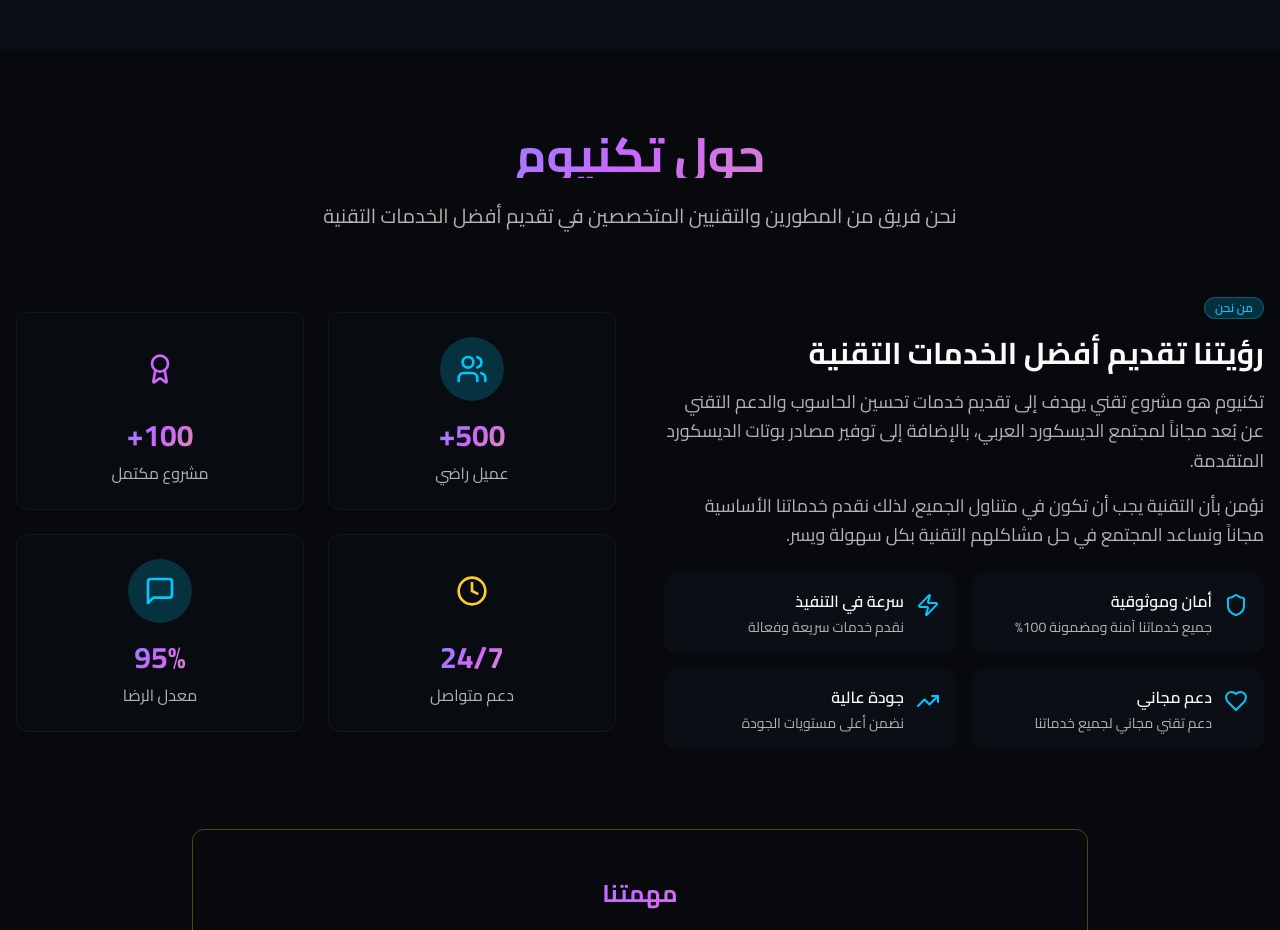
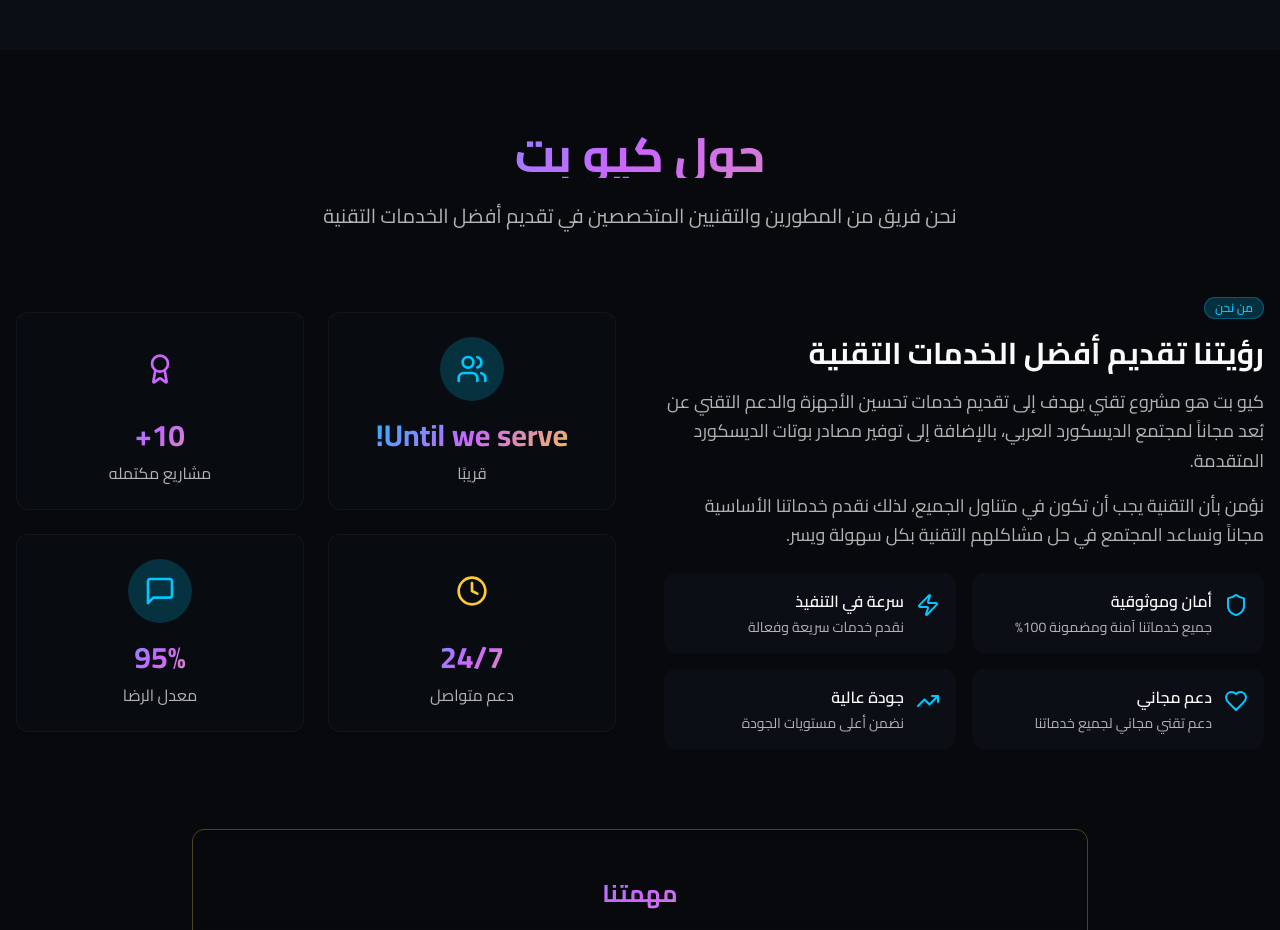
Before and after one commit to DecryptedM4/qbitt, a React (Vite) app: page /qbitt/ in a window 1280 px wide. Shown: the part 2440-3370 px from the top of the page. Built offline with nearby package versions, Linux system fonts and the light colour scheme.

Commit message:
Update About.tsx

```diff
--- a/src/components/About.tsx
+++ b/src/components/About.tsx
@@ -15,14 +15,14 @@ const About = () => {
   const stats = [
     {
       icon: <Users className="w-8 h-8" />,
-      number: "500+",
-      label: "عميل راضي",
+      number: "Until we serve!",
+      label: "قريبًا",
       color: "tech-primary"
     },
     {
       icon: <Award className="w-8 h-8" />,
-      number: "100+",
-      label: "مشروع مكتمل",
+      number: "10+",
+      label: "مشاريع مكتمله",
       color: "tech-secondary"
     },
     {
@@ -67,7 +67,7 @@ const About = () => {
       <div className="container mx-auto px-4">
         <div className="text-center mb-16">
           <h2 className="text-4xl md:text-5xl font-bold mb-6 text-gradient">
-            حول تكنيوم
+            حول كيو بت
           </h2>
           <p className="text-xl text-muted-foreground max-w-3xl mx-auto">
             نحن فريق من المطورين والتقنيين المتخصصين في تقديم أفضل الخدمات التقنية
@@ -85,7 +85,7 @@ const About = () => {
                 رؤيتنا تقديم أفضل الخدمات التقنية
               </h3>
               <p className="text-lg text-muted-foreground leading-relaxed">
-                تكنيوم هو مشروع تقني يهدف إلى تقديم خدمات تحسين الحاسوب والدعم التقني عن بُعد مجاناً
+                كيو بت هو مشروع تقني يهدف إلى تقديم خدمات تحسين الأجهزة والدعم التقني عن بُعد مجاناً
                 لمجتمع الديسكورد العربي، بالإضافة إلى توفير مصادر بوتات الديسكورد المتقدمة.
               </p>
               <p className="text-lg text-muted-foreground leading-relaxed">
@@ -152,4 +152,5 @@ const About = () => {
   );
 };
 
+
 export default About;
```
